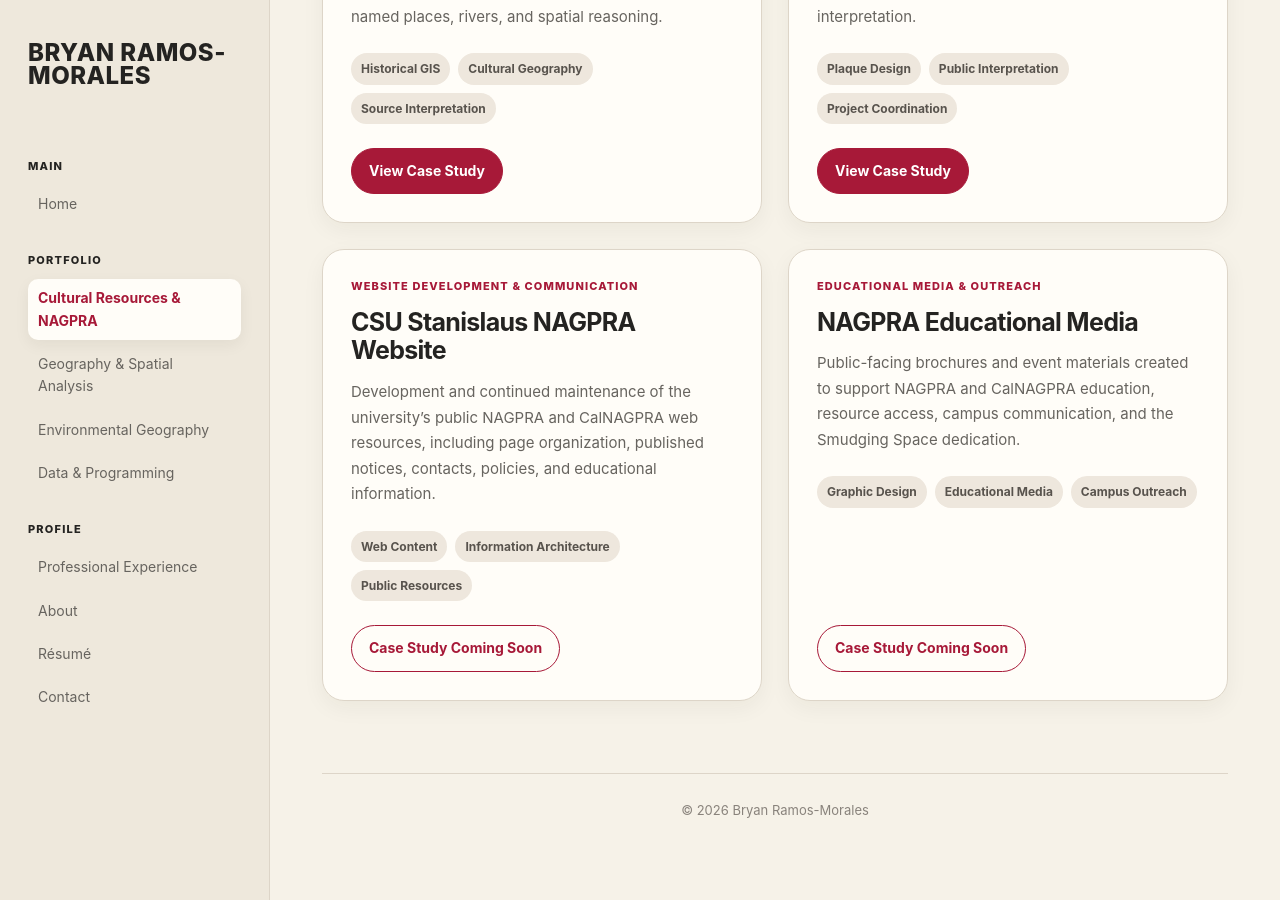
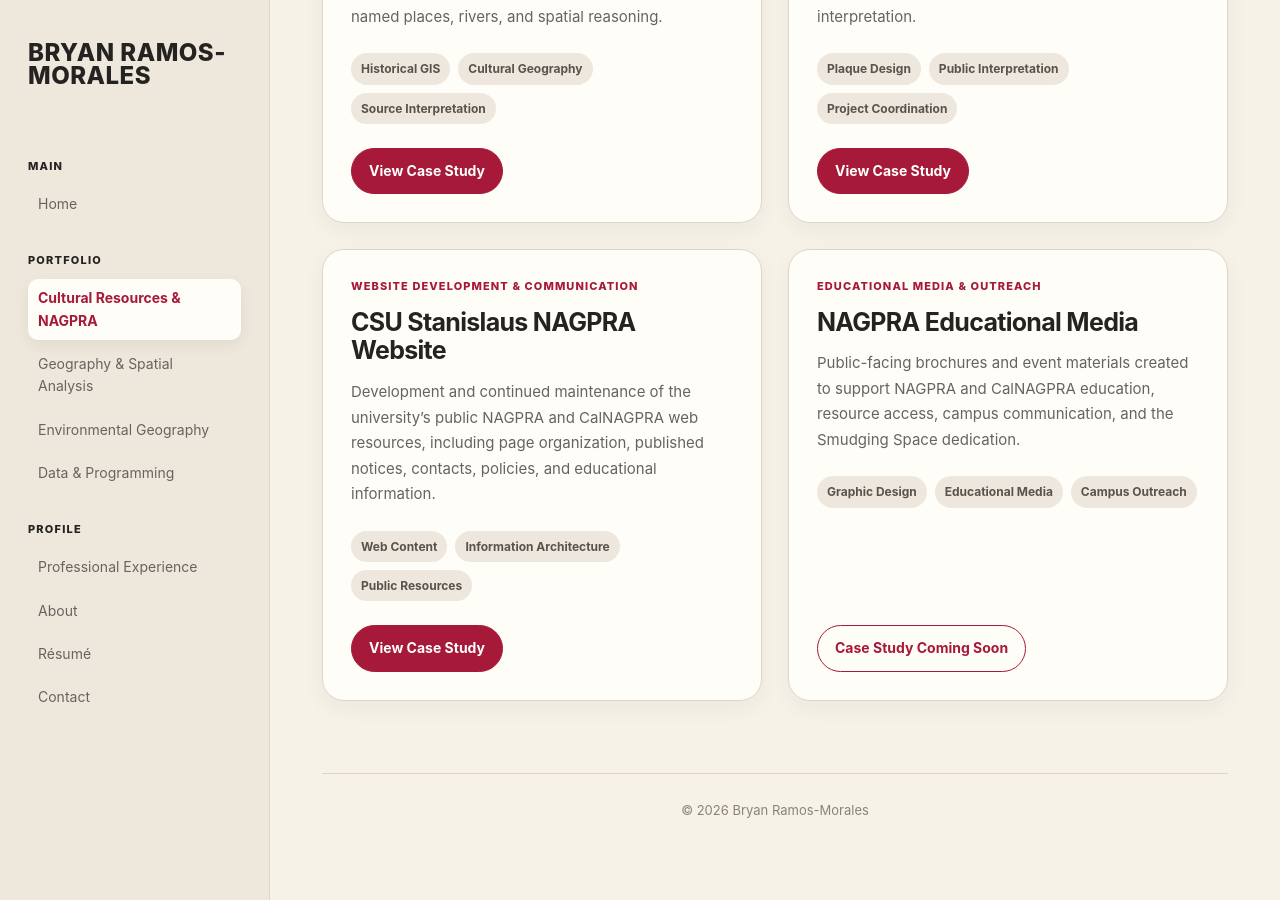
Before and after one commit to bramosmorales/bramosmorales.github.io, a Jekyll site: the page built from cultural-resources.html, in a window 1280 px wide and 900 px high, scrolled down 611 px. Built offline with Jekyll 4.4.1, drawn with Linux system fonts in a browser that asks for light colours.

Commit message:
Connect Stanislaus NAGPRA website case study button

```diff
--- a/cultural-resources.html
+++ b/cultural-resources.html
@@ -112,9 +112,12 @@ section: "cultural-resources"
         <span class="tag">Public Resources</span>
       </div>
 
-      <span class="button secondary">
-        Case Study Coming Soon
-      </span>
+      <a
+        class="button"
+        href="{{ '/projects/stanislaus-nagpra-website/' | relative_url }}"
+      >
+        View Case Study
+      </a>
 
     </div>
   </article>
```
